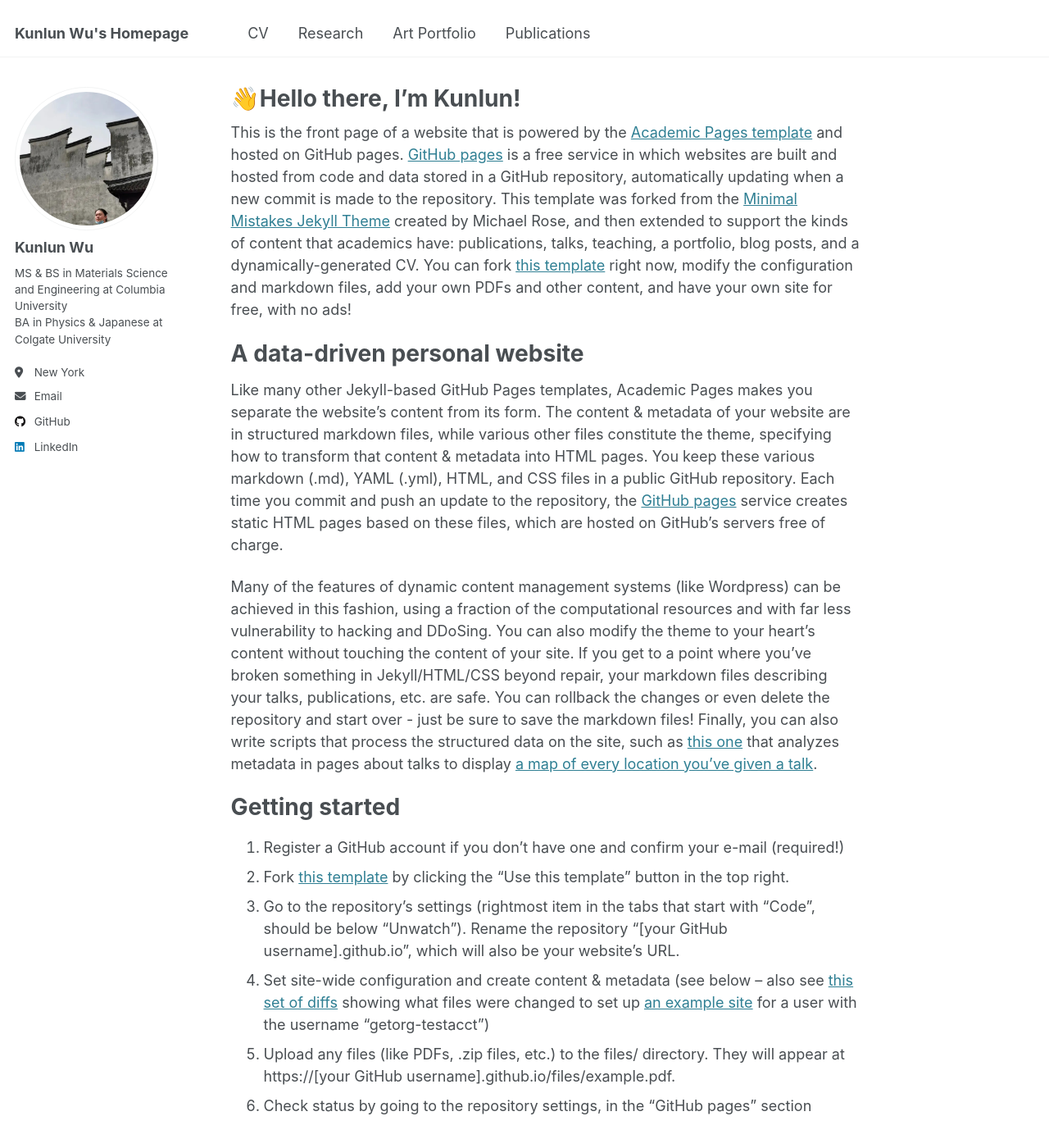
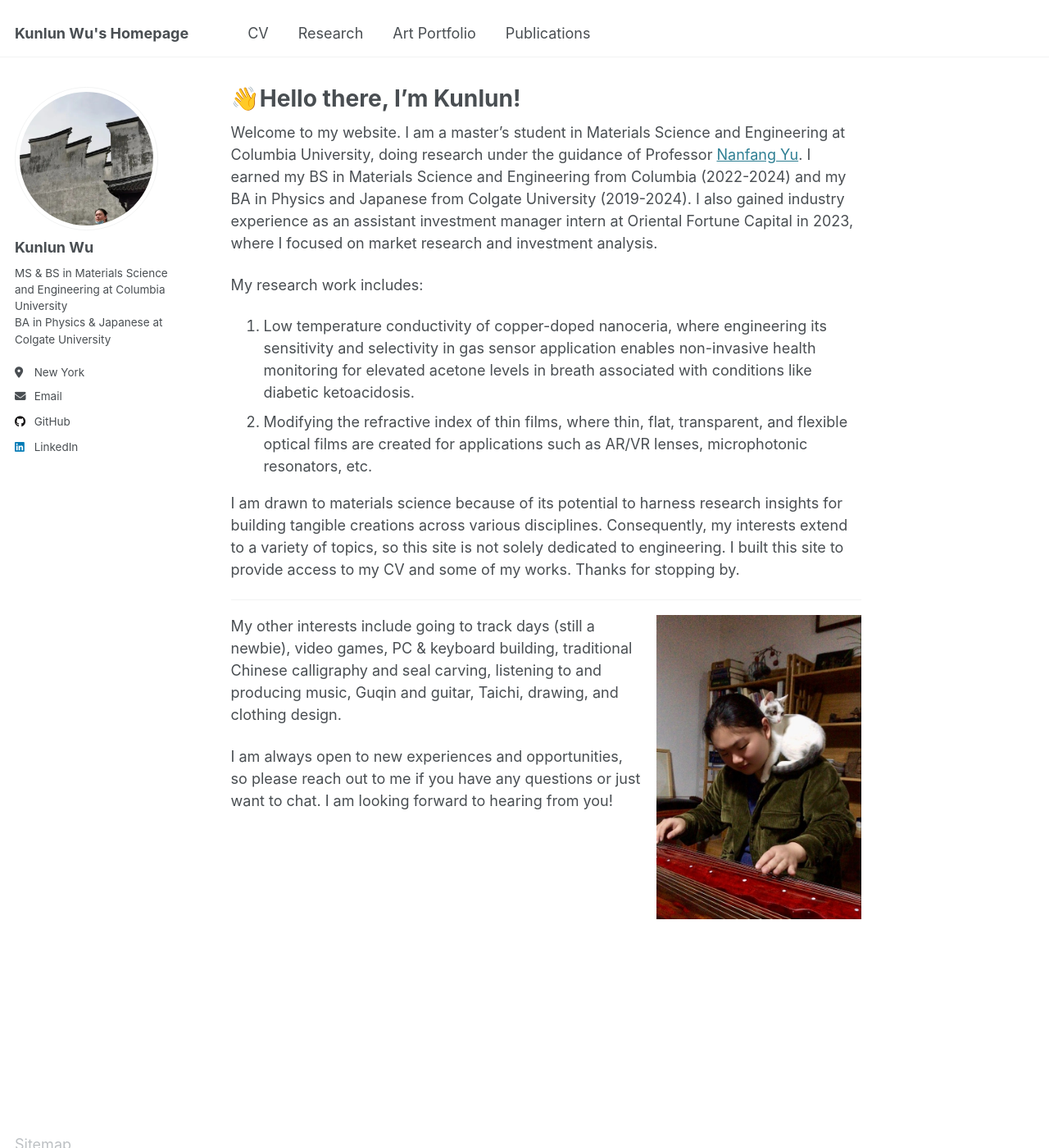
Before and after one commit to kunlun-wu/kunlun-wu.github.io, a Jekyll site: the page built from _pages/about.md, in a window 1280 px wide and 1400 px high. Shown: the whole window at 82% size. Built offline with Jekyll 4.4.1, drawn with Linux system fonts in a browser that asks for light colours; some of the changed text lies outside the part shown.

Commit message:
updated homepage, updated cv

```diff
--- a/_pages/about.md
+++ b/_pages/about.md
@@ -7,23 +7,16 @@ redirect_from:
   - /about.html
 ---
 
-This is the front page of a website that is powered by the [Academic Pages template](https://github.com/academicpages/academicpages.github.io) and hosted on GitHub pages. [GitHub pages](https://pages.github.com) is a free service in which websites are built and hosted from code and data stored in a GitHub repository, automatically updating when a new commit is made to the repository. This template was forked from the [Minimal Mistakes Jekyll Theme](https://mmistakes.github.io/minimal-mistakes/) created by Michael Rose, and then extended to support the kinds of content that academics have: publications, talks, teaching, a portfolio, blog posts, and a dynamically-generated CV. You can fork [this template](https://github.com/academicpages/academicpages.github.io) right now, modify the configuration and markdown files, add your own PDFs and other content, and have your own site for free, with no ads!
+Welcome to my website. I am a master’s student in Materials Science and Engineering at Columbia University, doing research under the guidance of Professor [Nanfang Yu](https://www.apam.columbia.edu/faculty/nanfang-yu). I earned my BS in Materials Science and Engineering from Columbia (2022-2024) and my BA in Physics and Japanese from Colgate University (2019-2024). I also gained industry experience as an assistant investment manager intern at Oriental Fortune Capital in 2023, where I focused on market research and investment analysis.
 
-A data-driven personal website
-======
-Like many other Jekyll-based GitHub Pages templates, Academic Pages makes you separate the website's content from its form. The content & metadata of your website are in structured markdown files, while various other files constitute the theme, specifying how to transform that content & metadata into HTML pages. You keep these various markdown (.md), YAML (.yml), HTML, and CSS files in a public GitHub repository. Each time you commit and push an update to the repository, the [GitHub pages](https://pages.github.com/) service creates static HTML pages based on these files, which are hosted on GitHub's servers free of charge.
+My research work includes:
+1. Low temperature conductivity of copper-doped nanoceria, where engineering its sensitivity and selectivity in gas sensor application enables non-invasive health monitoring for elevated acetone levels in breath associated with conditions like diabetic ketoacidosis.
+1. Modifying the refractive index of thin films, where thin, flat, transparent, and flexible optical films are created for applications such as AR/VR lenses, microphotonic resonators, etc.
 
-Many of the features of dynamic content management systems (like Wordpress) can be achieved in this fashion, using a fraction of the computational resources and with far less vulnerability to hacking and DDoSing. You can also modify the theme to your heart's content without touching the content of your site. If you get to a point where you've broken something in Jekyll/HTML/CSS beyond repair, your markdown files describing your talks, publications, etc. are safe. You can rollback the changes or even delete the repository and start over - just be sure to save the markdown files! Finally, you can also write scripts that process the structured data on the site, such as [this one](https://github.com/academicpages/academicpages.github.io/blob/master/talkmap.ipynb) that analyzes metadata in pages about talks to display [a map of every location you've given a talk](https://academicpages.github.io/talkmap.html).
+I am drawn to materials science because of its potential to harness research insights for building tangible creations across various disciplines. Consequently, my interests extend to a variety of topics, so this site is not solely dedicated to engineering. I built this site to provide access to my CV and some of my works. Thanks for stopping by.
 
-Getting started
-======
-1. Register a GitHub account if you don't have one and confirm your e-mail (required!)
-1. Fork [this template](https://github.com/academicpages/academicpages.github.io) by clicking the "Use this template" button in the top right.
-1. Go to the repository's settings (rightmost item in the tabs that start with "Code", should be below "Unwatch"). Rename the repository "[your GitHub username].github.io", which will also be your website's URL.
-1. Set site-wide configuration and create content & metadata (see below -- also see [this set of diffs](http://archive.is/3TPas) showing what files were changed to set up [an example site](https://getorg-testacct.github.io) for a user with the username "getorg-testacct")
-1. Upload any files (like PDFs, .zip files, etc.) to the files/ directory. They will appear at https://[your GitHub username].github.io/files/example.pdf.
-1. Check status by going to the repository settings, in the "GitHub pages" section
+----------------------------------------
+![playing guqin with xuanxuan](/images/about-pic.jpg){: .align-right width="250px"}
+My other interests include going to track days (still a newbie), video games, PC & keyboard building, traditional Chinese calligraphy and seal carving, listening to and producing music, Guqin and guitar, Taichi, drawing, and clothing design.
 
-Site-wide configuration
-------
-The main configuration file for the site is in the base directory in [_config.yml](https://github.com/academicpages/academicpages.github.io/blob/master/_config.yml), which defines the content in the sidebars and other site-wide features. You will need to replace the default variables with ones about yourself and your site's github repository. The configuration file for the top menu is in [_data/navigation.yml](https://github.com/academicpages/academicpages.github.io/blob/master/_data/navigation.yml). For example, if you don't have a portfolio or blog posts, you can remove those items from that navigation.yml file to remove them from the header.
+I am always open to new experiences and opportunities, so please reach out to me if you have any questions or just want to chat. I am looking forward to hearing from you!
```
Also changed, not shown: images/about-pic.jpg (added), 1 other file.
